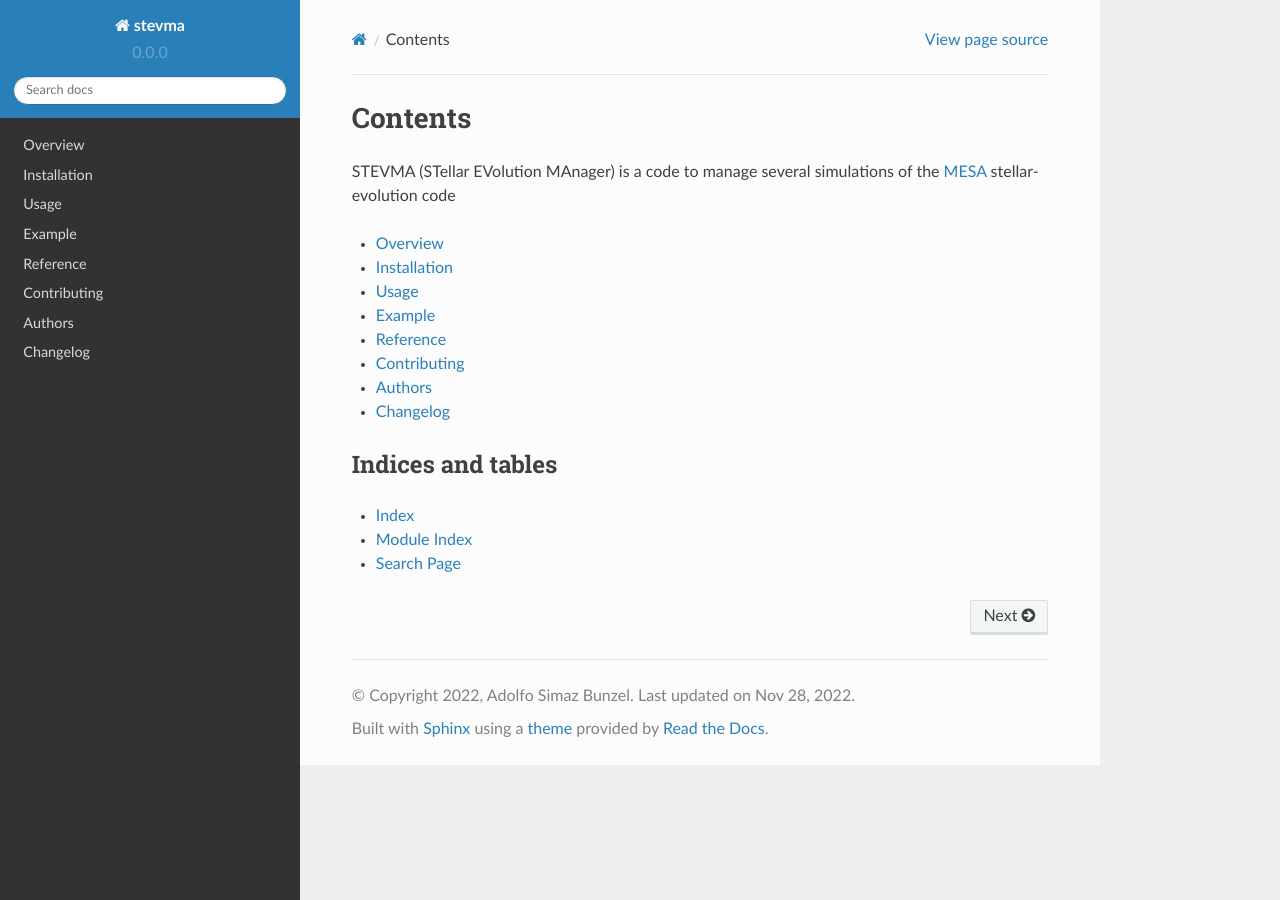
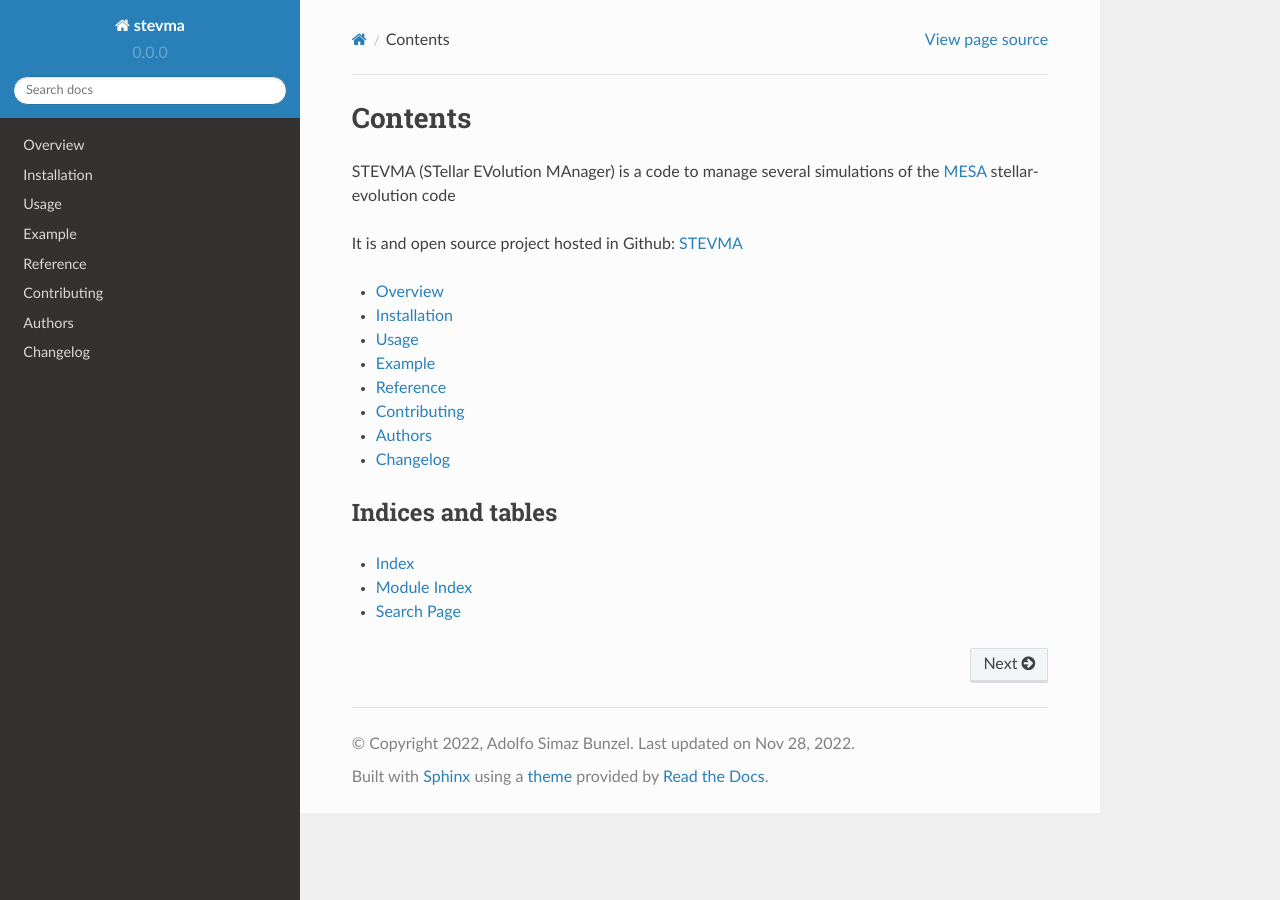
Before and after one commit to asimazbunzel/stevma, a Sphinx documentation site: the page built from docs/index.rst, in a window 1280 px wide. Built offline with Sphinx 7.4.7 and the Read the Docs theme 2.0.0, drawn with Linux system fonts in a browser that asks for light colours.

Commit message:
add link to github repo in index.rst

```diff
--- a/docs/index.rst
+++ b/docs/index.rst
@@ -4,6 +4,9 @@ Contents
 
 STEVMA (STellar EVolution MAnager) is a code to manage several simulations of the
 `MESA <https://docs.mesastar.org/en/release-r22.11.1/>`__ stellar-evolution code
+
+It is and open source project hosted in Github:
+`STEVMA <https://stevma.readthedocs.io/en/latest/index.html>`__
 
 .. toctree::
    :maxdepth: 1
```
